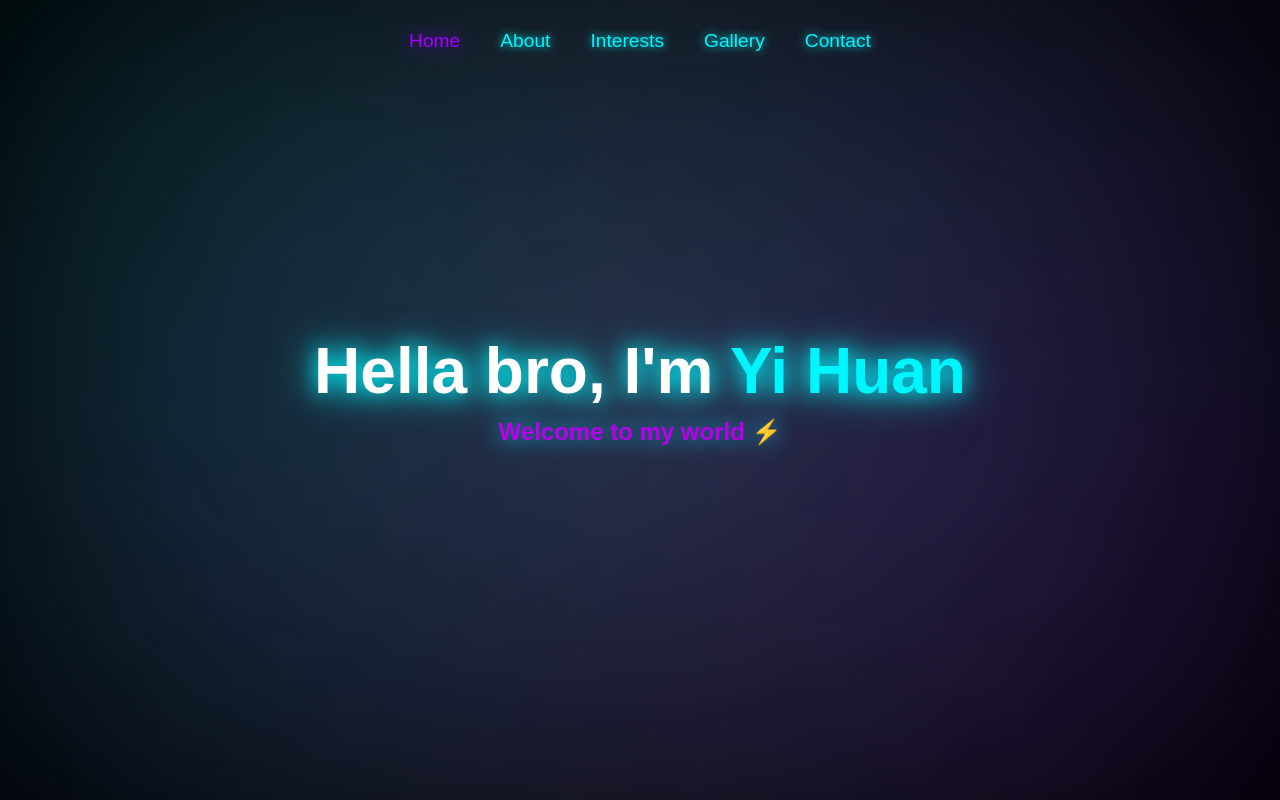
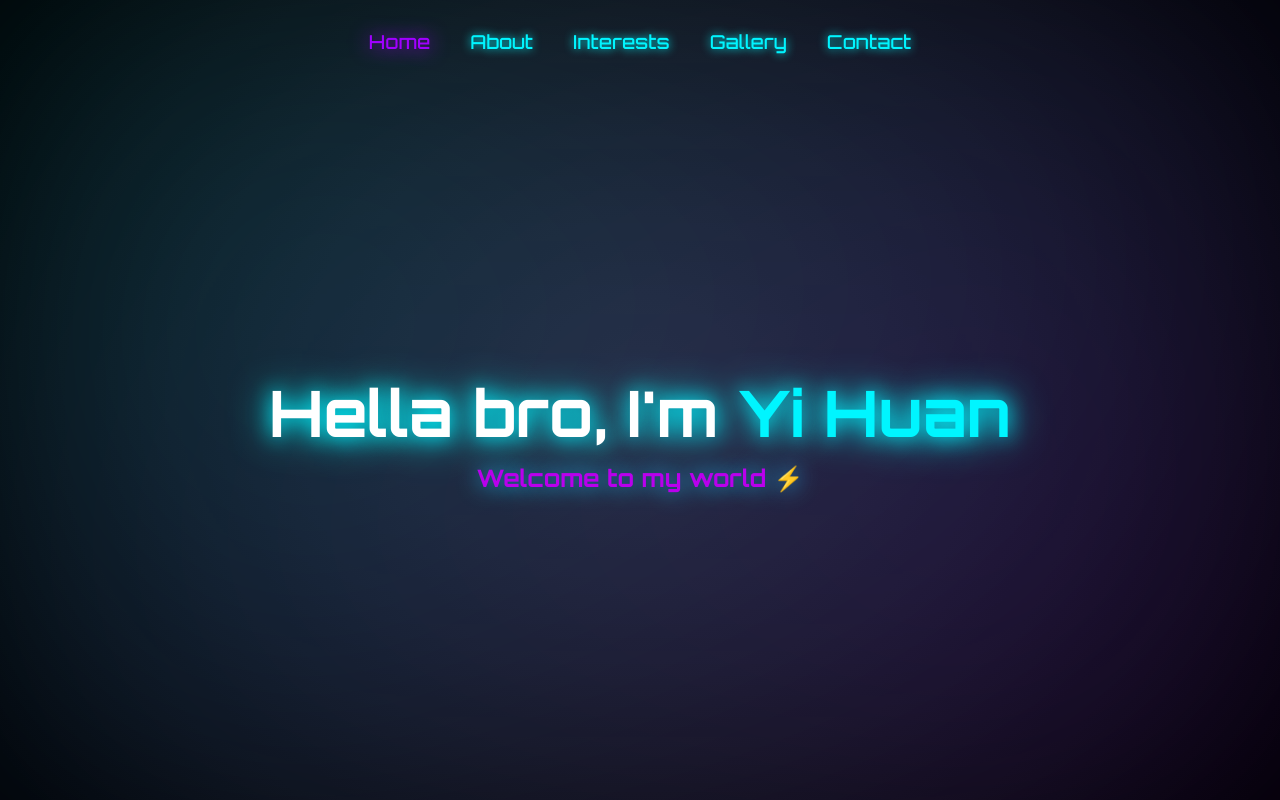
Before and after one commit to xD-oxo/finish, a plain HTML site: page index.html in a window 1280 px wide. Drawn offline with Linux system fonts and the light colour scheme.

Commit message:
Add files via upload

```diff
--- a/index.html
+++ b/index.html
@@ -5,33 +5,31 @@
   <meta name="viewport" content="width=device-width, initial-scale=1.0" />
   <title>發現我了</title>
   <style>
+    /* 【必改重點】@import 一定要放在 CSS 的最最最上面，字體才會生效！ */
+    @import url('https://fonts.googleapis.com/css2?family=Orbitron:wght@500;700&display=swap');
+
     /* ============================================== */
     /* 自訂滑鼠游標設定                 */
     /* ============================================== */
-
-            /* 1. 設定「一般狀態」的滑鼠 */
     html, body {
-                /* url('路徑') 是你的圖片，auto 是備用(如果圖跑不出來就用預設) */
         cursor: url('nor.png'), auto;
     }
-
-            /* 2. 設定「移到連結上」的滑鼠 (例如變更手指或變紅色) */
-            /* 如果你想要連結也有不同圖案，可以準備另一張 cursor-hover.png */
     a, button, .button, .image, .nav-arrow {
-                cursor: url('tou.png'), pointer; /* 這裡可以換成另一張圖 */
+        cursor: url('tou.png'), pointer;
     }
-    @import url('https://fonts.googleapis.com/css2?family=Orbitron:wght@500;700&display=swap');
 
     body {
       margin: 0;
       height: 100vh;
       background: radial-gradient(circle at center, #1d1d1d, #000000);
       color: #fff;
-      font-family: 'Orbitron', sans-serif;
-      overflow: hidden; /* index 頁面內容少，維持 hidden 沒問題 */
-      display: flex; /* 修正原本 body flex 屬性未完整的問題 */
+      font-family: 'Orbitron', sans-serif; /* 字體設定 */
+      overflow: hidden;
+      display: flex;
       flex-direction: column;
-      justify-content: center;
+
+      /* 讓內容從上面開始排，避免導覽列被擠下來 */
+      justify-content: flex-start;
     }
 
     /* 霓虹背景特效 */
@@ -58,11 +56,8 @@
       gap: 40px;
       padding: 30px;
       z-index: 2;
-      position: absolute; /* 改為 absolute 以便在 RWD 下更好控制 */
-      top: 0;
-      width: 100%;
-      box-sizing: border-box; /* 確保 padding 不會撐爆寬度 */
-      flex-wrap: wrap; /* 必改：讓手機版導覽列可換行 */
+      position: relative;
+      flex-wrap: wrap;
     }
 
     nav a {
@@ -80,16 +75,19 @@
 
     /* 中央內容 */
     .center {
-      position: relative; /* 配合 body flex 置中，取消 absolute 避免手機版跑版 */
+      position: relative;
       text-align: center;
       z-index: 3;
       padding: 0 20px;
+
+      /* 自動分配上下空間，讓文字垂直置中 */
+      margin: auto;
     }
 
     h1 {
       font-size: 4em;
       text-shadow: 0 0 20px #00f5ff, 0 0 40px #00f5ff;
-      margin: 0; /* 重置 margin */
+      margin: 0;
     }
 
     h2 {
@@ -107,9 +105,9 @@
 
     /* RWD 手機版調整 */
     @media (max-width: 768px) {
-      h1 { font-size: 2.5em; } /* 手機標題縮小 */
+      h1 { font-size: 2.5em; }
       h2 { font-size: 1.2em; }
-      nav { gap: 15px; padding: 20px; } /* 縮小導覽列間距 */
+      nav { gap: 15px; padding: 20px; }
     }
 
   </style>
```
Lines whose indentation alone changed are shown as unchanged.
